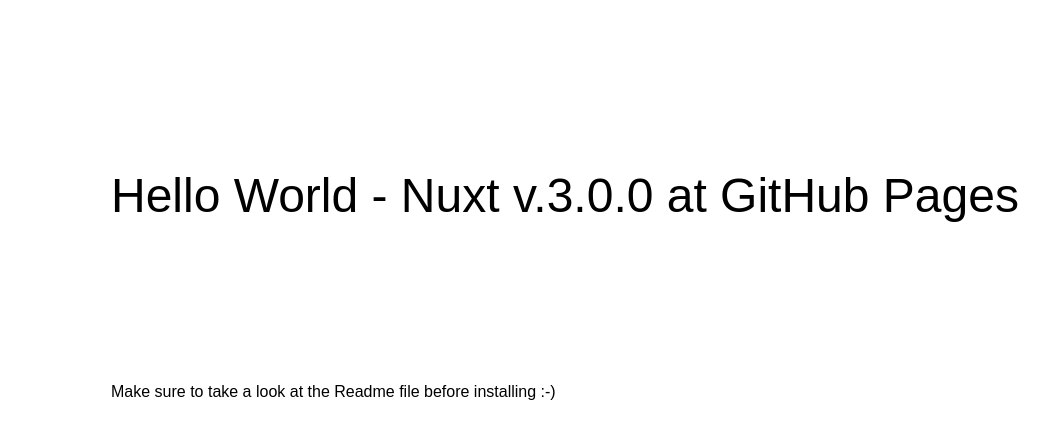
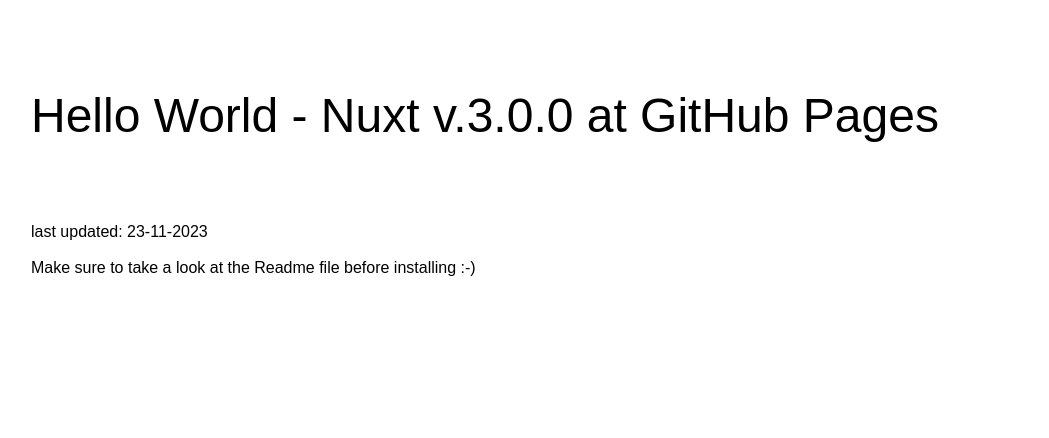
Before and after one commit to persteenolsen/nuxt-js-3-hello-world-gh-pages, a Nuxt app: page / in a window 1280 px wide. Shown: the top 438 px of the page, without its empty margins (57-1106 px from the left). Built offline with nearby package versions, Linux system fonts and the light colour scheme.

Commit message:
Added some text to Readme

```diff
--- a/app.vue
+++ b/app.vue
@@ -8,6 +8,9 @@
   </div>
 
  <div class="hellobody">
+
+  last updated: 23-11-2023<br /><br />
+
    Make sure to take a look at the Readme file before installing :-)
 
  </div>
@@ -19,12 +22,12 @@
 .hello {
   font-family: Arial, Helvetica, sans-serif;
   font-size: 3rem;
-  padding: 10rem;
+  padding: 5rem;
 }
 
 .hellobody {
   font-family: Arial, Helvetica, sans-serif;
   font-size: 1rem;
-  padding-left: 10rem;
+  padding-left: 5rem;
 }
 </style>
```
Also changed, not shown: 1 other file (tests, documents, lock files or other folders).
